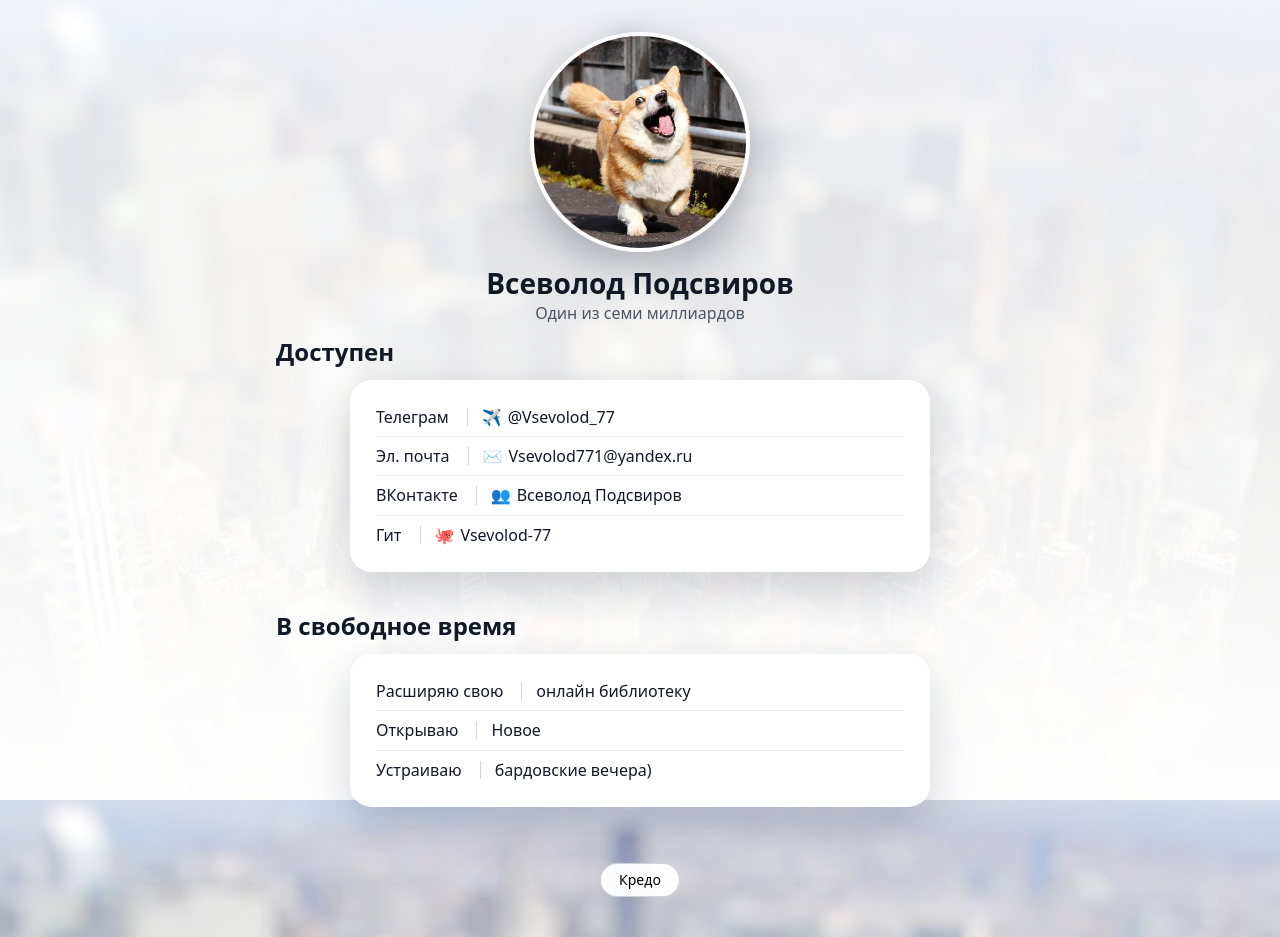
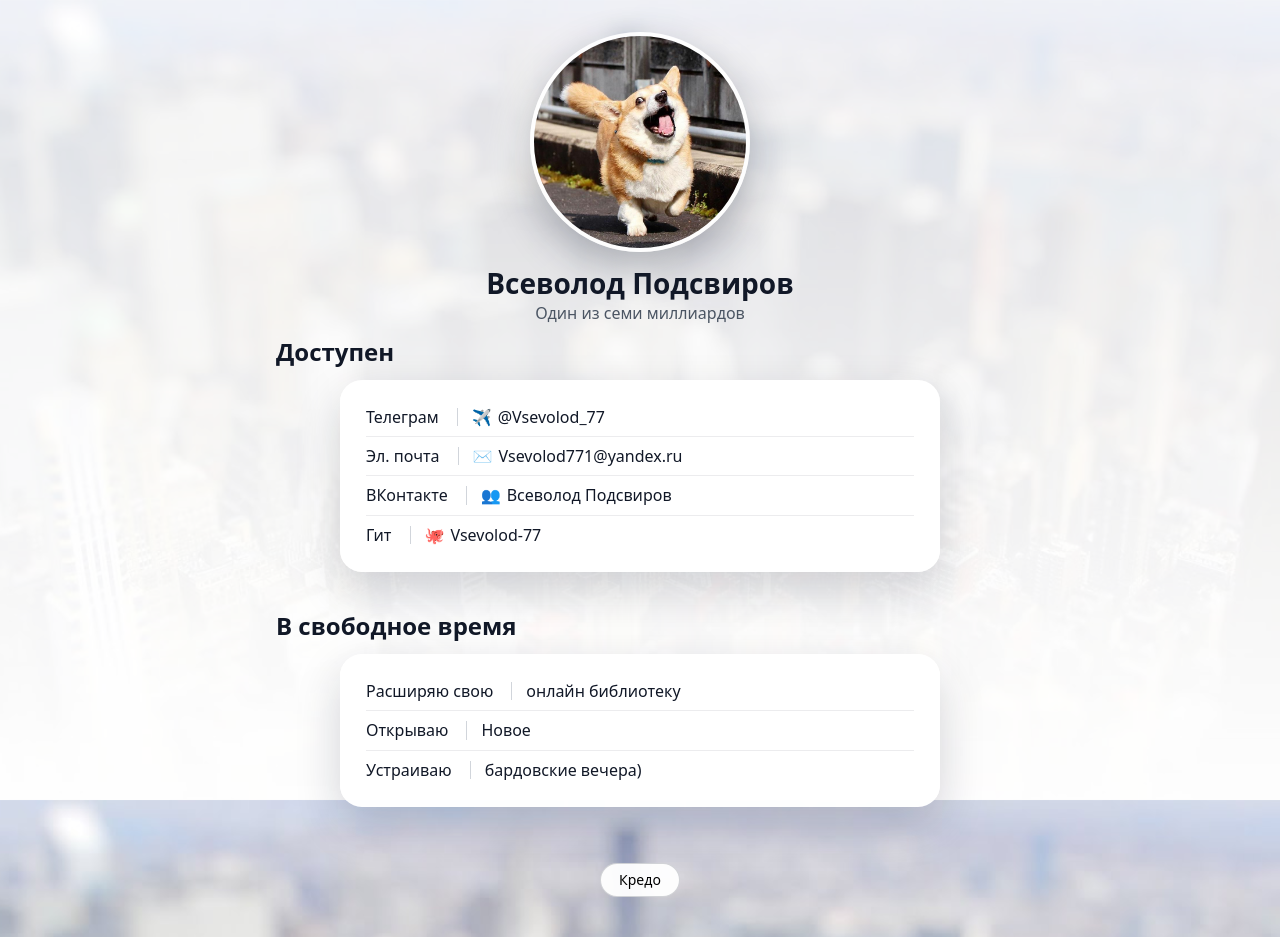
Before and after one commit to Vsevolod-77/Vsevolod-77.github.io, a plain HTML site: page index.html in a window 1280 px wide. Drawn offline with Linux system fonts and the light colour scheme.

Commit message:
Update style.css

```diff
--- a/style.css
+++ b/style.css
@@ -12,7 +12,7 @@ body {
   background: #f3f4f6 url("./фон.jpg") center/cover fixed no-repeat;
 }
 
-/* лёгкая дымка, чтобы текст читался на фоне */
+/* Лёгкая дымка над фоном */
 body::before {
   content: "";
   position: fixed;
@@ -71,13 +71,13 @@ main {
   font-size: 24px;
 }
 
-/* Белые карточки (оба блока одинаковой ширины) */
+/* Белые карточки */
 
 .links__container {
   list-style: none;
   margin: 0 auto;
   padding: 18px 26px;
-  max-width: 580px;         /* ширину увеличили, чтобы всё влезало в строку */
+  max-width: 600px;            /* чуть шире, чтобы всё влезало */
   background: rgba(255, 255, 255, 0.96);
   border-radius: 22px;
   box-shadow: 0 18px 45px rgba(15, 23, 42, 0.18);
@@ -112,8 +112,8 @@ main {
   justify-content: flex-start;
   gap: 6px;
   padding-left: 14px;
-  border-left: 1px solid rgba(15, 23, 42, 0.18);
-  white-space: nowrap;              /* всё в одну строку */
+  border-left: 1px solid #d1d5db;  /* ← более заметная вертикальная линия */
+  white-space: nowrap;
   text-decoration: none;
   font-size: 16px;
   color: #c05621;
@@ -127,7 +127,12 @@ main {
   font-size: 16px;
 }
 
-/* Наследуем существующий класс, чтобы ничего не сломать */
+.links__text {
+  /* если когда-нибудь не влезет, он аккуратно будет обрезан внутри,
+     но сейчас ширины достаточно, чтобы всё было в строку */
+}
+
+/* Наследуем существующий класс */
 
 .linsk__link {
   text-decoration: none;
```
